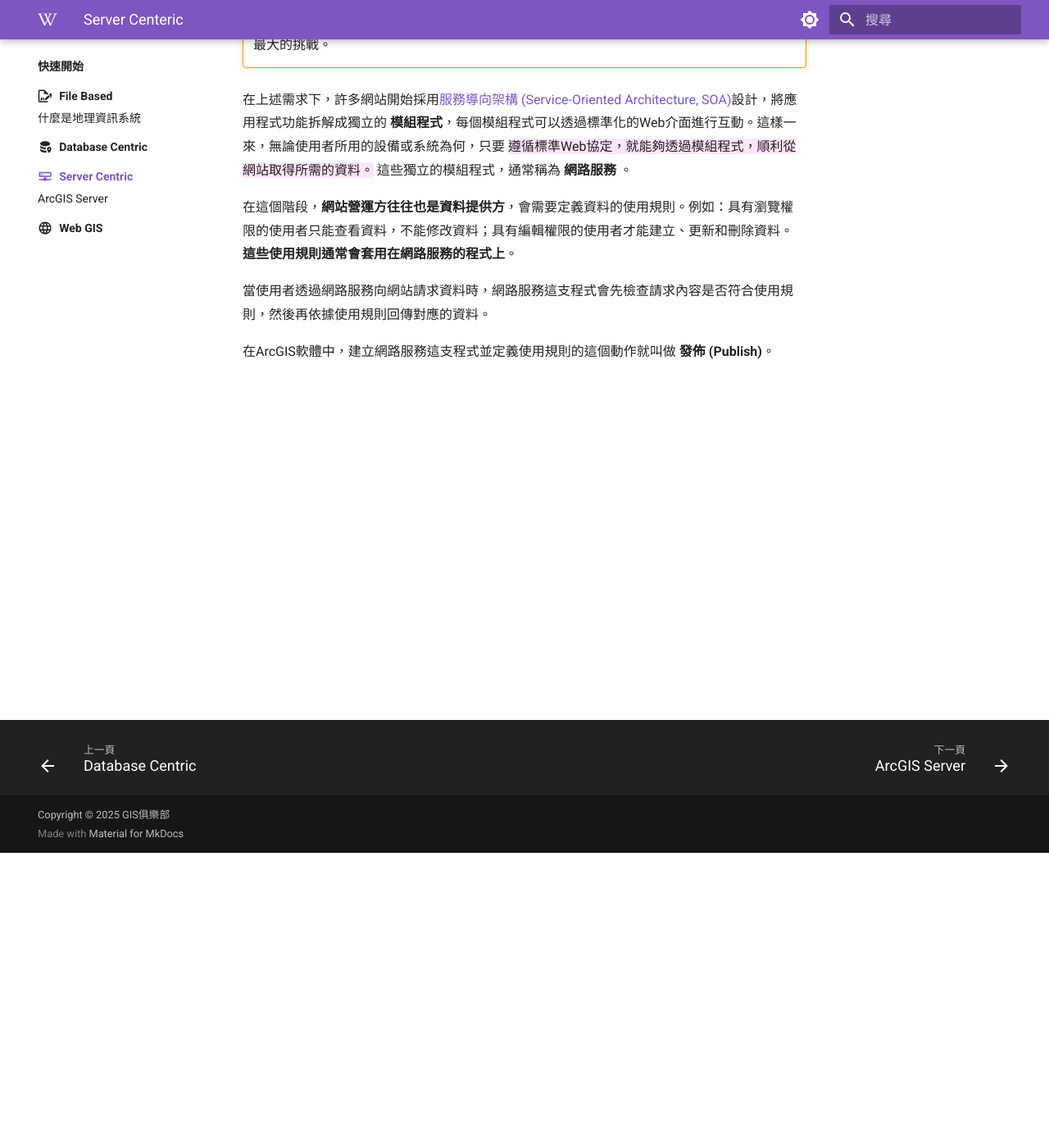
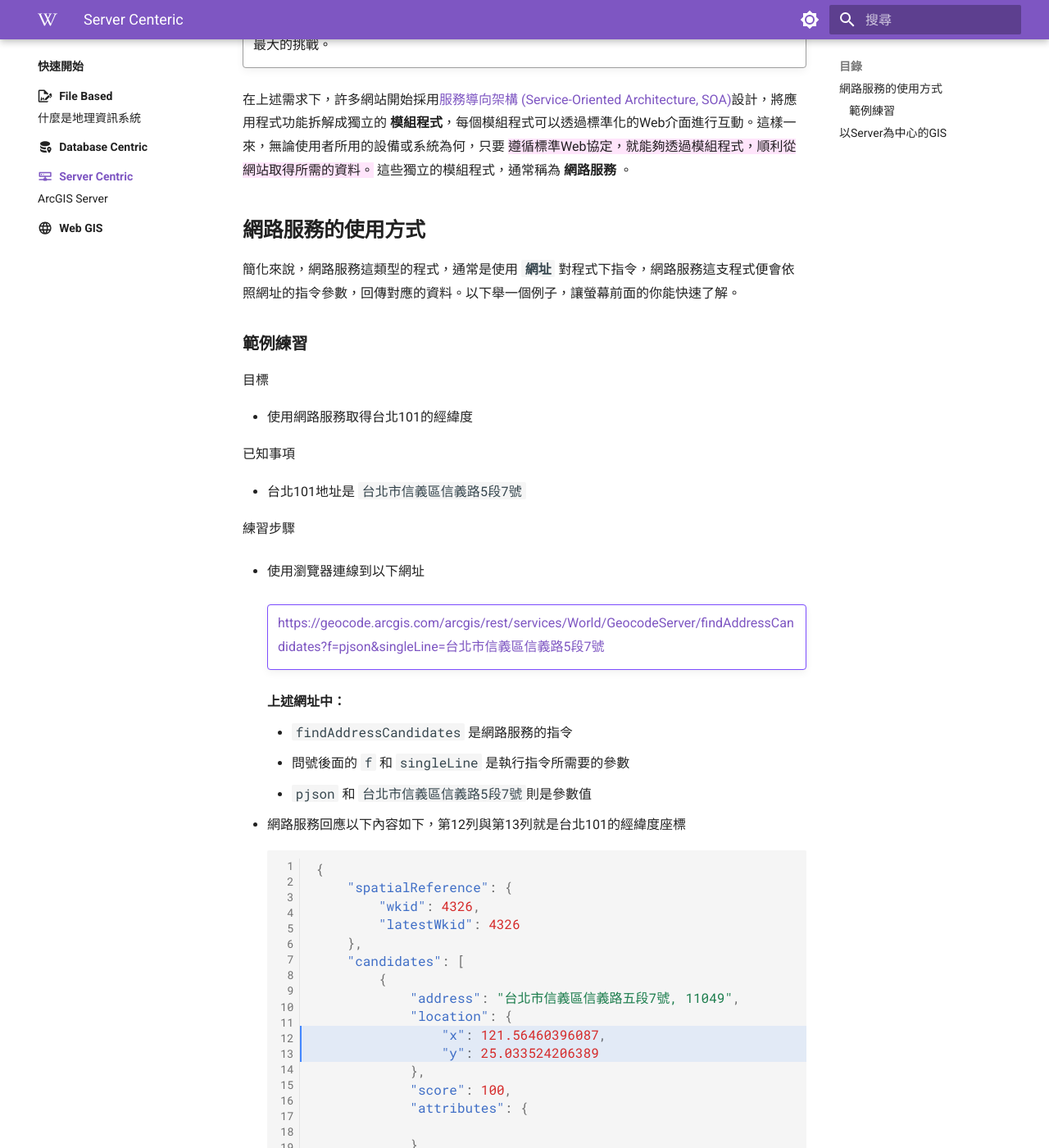
Before and after one commit to yicongkuo/igis-wiki, an MkDocs documentation site: the page built from docs/quick-start/server/index.md, in a window 1280 px wide and 1400 px high, scrolled down 360 px. Shown: the whole window at 82% size. Built offline with MkDocs 1.6.1 and Material for MkDocs 9.7.7, drawn with Linux system fonts in a browser that asks for light colours; some of the changed text lies outside the part shown.

````diff
--- a/docs/quick-start/server/index.md
+++ b/docs/quick-start/server/index.md
@@ -7,10 +7,74 @@
 
 網際網路的興起，讓整個資訊產業產生了重大的變化。以往儲存在個人電腦或是企業資料庫的資料，開始透過網際網路對外提供服務。這個階段，使用者開始透過各式各樣的設備存取網站資料。
 
-!!! warning "關鍵點"
+!!! quote "關鍵點"
     如何讓不同品牌、不同系統的設備，均能成功存取網站資料，並且具有相同的操作體驗，成為最大的挑戰。
 
 在上述需求下，許多網站開始採用[服務導向架構 (Service-Oriented Architecture, SOA)](https://zh.wikipedia.org/zh-tw/%E9%9D%A2%E5%90%91%E6%9C%8D%E5%8A%A1%E7%9A%84%E4%BD%93%E7%B3%BB%E7%BB%93%E6%9E%84)設計，將應用程式功能拆解成獨立的 **模組程式**，每個模組程式可以透過標準化的Web介面進行互動。這樣一來，無論使用者所用的設備或系統為何，只要 ==遵循標準Web協定，就能夠透過模組程式，順利從網站取得所需的資料。== 這些獨立的模組程式，通常稱為 **網路服務** 。
+
+## **網路服務的使用方式**
+
+簡化來說，網路服務這類型的程式，通常是使用 **`網址`** 對程式下指令，網路服務這支程式便會依照網址的指令參數，回傳對應的資料。以下舉一個例子，讓螢幕前面的你能快速了解。
+
+### **範例練習**
+
+目標
+
+* 使用網路服務取得台北101的經緯度
+
+已知事項
+
+* 台北101地址是 `台北市信義區信義路5段7號`
+
+練習步驟
+
+* 使用瀏覽器連線到以下網址
+
+    !!! example ""
+        https://geocode.arcgis.com/arcgis/rest/services/World/GeocodeServer/findAddressCandidates?f=pjson&singleLine=台北市信義區信義路5段7號
+
+
+    **上述網址中：**
+
+    - `findAddressCandidates` 是網路服務的指令
+    - 問號後面的 `f` 和 `singleLine` 是執行指令所需要的參數
+    - `pjson` 和 `台北市信義區信義路5段7號`則是參數值
+
+
+* 網路服務回應以下內容如下，第12列與第13列就是台北101的經緯度座標
+
+    ``` json linenums="1" hl_lines="10-11"
+    {
+        "spatialReference": {
+            "wkid": 4326,
+            "latestWkid": 4326
+        },
+        "candidates": [
+            {
+                "address": "台北市信義區信義路五段7號, 11049",
+                "location": {
+                    "x": 121.56460396087,
+                    "y": 25.033524206389
+                },
+                "score": 100,
+                "attributes": {
+
+                },
+                "extent": {
+                    "xmin": 121.56360396087,
+                    "ymin": 25.032524206389,
+                    "xmax": 121.56560396087,
+                    "ymax": 25.034524206389
+                }
+            }
+        ]
+    }
+    ```
+
+* 修改singleLine等號後面的
+
+
+## 以Server為中心的GIS
 
 在這個階段，**網站營運方往往也是資料提供方**，會需要定義資料的使用規則。例如：具有瀏覽權限的使用者只能查看資料，不能修改資料；具有編輯權限的使用者才能建立、更新和刪除資料。**這些使用規則通常會套用在網路服務的程式上**。
 
--- /dev/null
+++ b/material/overrides/fullpage.html
@@ -0,0 +1,44 @@
+{% extends "main.html" %}
+
+{% block tabs %}
+    {{ super() }}
+    <style>
+        .md-header {
+            position: initial
+        }
+
+        .md-main__inner {
+            margin: 0
+        }
+
+        .md-content {
+            /* display: none */
+        }
+
+        @media screen and (min-width:960px) {
+            .md-sidebar--primary,
+            .md-sidebar--secondary {
+                display: none;
+            }
+            .md-main__inner {
+                max-width: 100%;
+            }
+        }
+
+        @media screen and (min-width:60em) {
+            .md-sidebar--secondary {
+                display: none
+            }
+        }
+
+        @media screen and (min-width:76.25em) {
+            .md-sidebar--primary {
+                display: none
+            }
+        }
+    </style>
+{% endblock %}
+
+{% block content %}
+    {% include "partials/content.html" %}
+{% endblock %}
--- /dev/null
+++ b/material/overrides/main.html
@@ -0,0 +1 @@
+{% extends "base.html" %}
--- a/mkdocs.yml
+++ b/mkdocs.yml
@@ -12,6 +12,7 @@
 # Configuration
 theme:
   name: material
+  custom_dir: material/overrides
   features:
     # - announce.dismiss
     # - content.action.edit
@@ -171,7 +172,8 @@
       - ArcGIS Server: quick-start/server/arcgis-server.md
     - Web GIS:
       - quick-start/webgis/index.md
-
+  - 資料大觀園:
+    - 地質敏感區範圍數值檔(SHP): data/GeologicallySensitiveArea.md
 
     #   - 系統建置:
     #     - quick-start/enterprise/installation/index.md
````
Also changed, not shown: docs/data/GeologicallySensitiveArea.md (added, +12 -0 lines), docs/index.md (+1 -1 lines).
